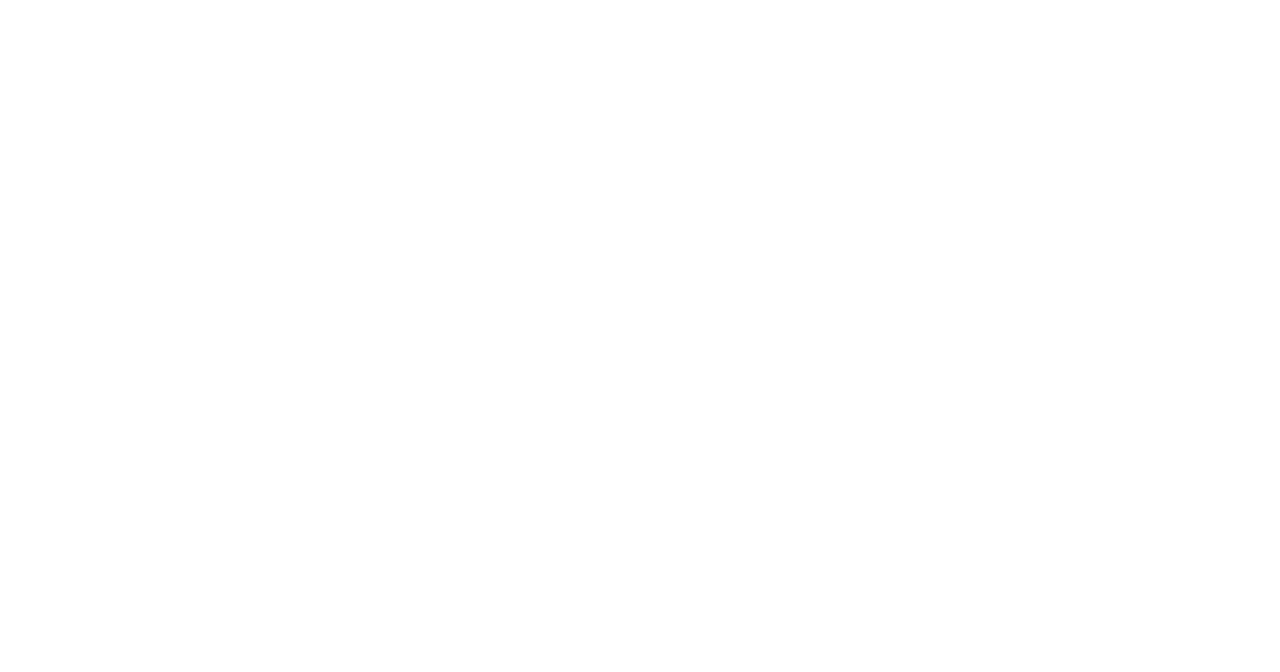
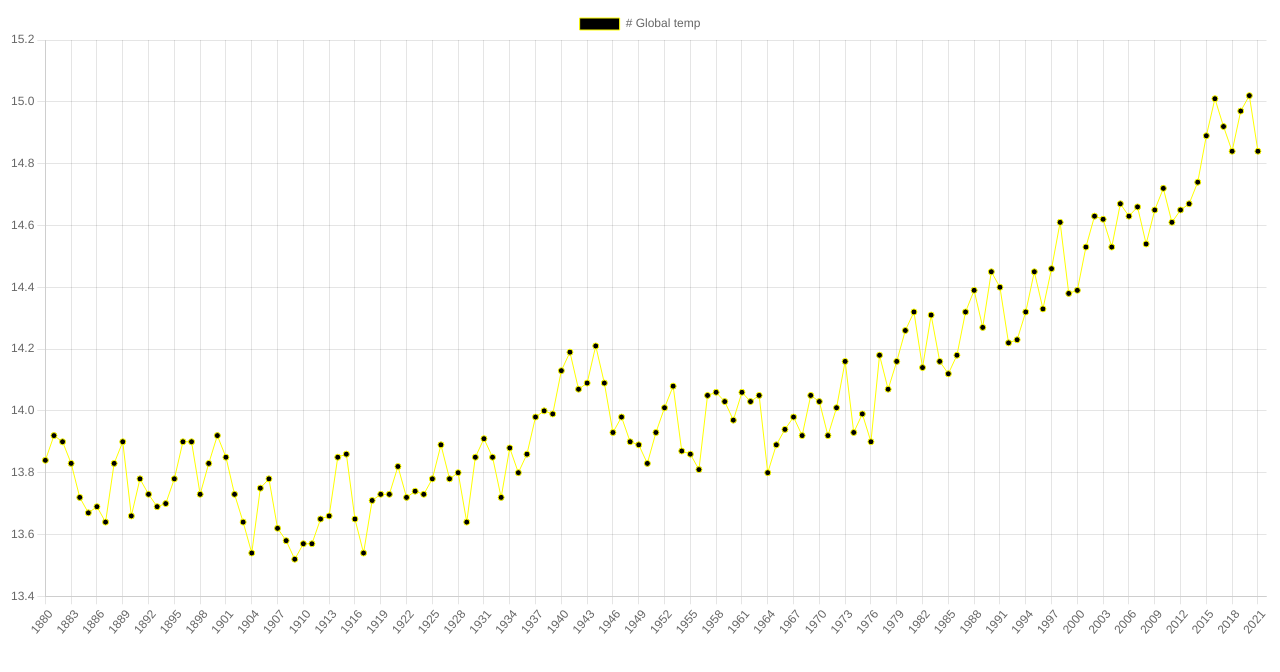
Before and after one commit to VitaliyDeveloper/global-temp-charts, a website: page index.html in a window 1280 px wide. Drawn offline with nearby package versions, Linux system fonts and the light colour scheme.

Commit message:
global temp chart

```diff
--- a/index.html
+++ b/index.html
@@ -7,6 +7,13 @@
     <title>Global temperature</title>
   </head>
   <body>
+    <canvas class="js-chart" </canvas>
+    <script
+      src="https://cdnjs.cloudflare.com/ajax/libs/Chart.js/3.9.1/chart.min.js"
+      integrity="sha512-ElRFoEQdI5Ht6kZvyzXhYG9NqjtkmlkfYk0wr6wHxU9JEHakS7UJZNeml5ALk+8IKlU6jDgMabC3vkumRokgJA=="
+      crossorigin="anonymous"
+      referrerpolicy="no-referrer"
+    ></script>
     <script src="./js/papaparse.min.js"></script>
     <script type="module" src="./js/index.js"></script>
   </body>
--- a/js/index.js
+++ b/js/index.js
@@ -4,12 +4,102 @@
 //   return response.text();
 // }
 
+const ctx = document.querySelector(".js-chart").getContext("2d");
+// console.log(ctx);
+const globalTemp = 14;
+
+fetchData()
+  .then(parseData)
+  .then(getLabelandData)
+  .then(({ years, temps }) => drawChart(years, temps));
+
 function fetchData() {
-  fetch("./ZonAnn.Ts+dSST.csv")
-    .then((response) => {
-      return response.text();
-    })
-    .then((data) => console.log(Papa.parse(data, { header: true }).data));
+  return fetch("./ZonAnn.Ts+dSST.csv").then((response) => {
+    return response.text();
+  });
 }
 
-fetchData();
+function parseData(data) {
+  return Papa.parse(data, { header: true }).data;
+}
+
+function getLabelandData(data) {
+  return data.reduce(
+    (acc, entry) => {
+      acc.years.push(entry.Year);
+      acc.temps.push(Number(entry.Glob) + globalTemp);
+      return acc;
+    },
+    { years: [], temps: [] }
+  );
+}
+
+function drawChart(labels, data) {
+  new Chart(ctx, {
+    type: "line",
+    data: {
+      labels: labels,
+      datasets: [
+        {
+          label: "# Global temp",
+          data: data,
+          backgroundColor: ["black"],
+          borderColor: ["yellow"],
+          borderWidth: 1,
+          fill: false,
+        },
+      ],
+    },
+    options: {
+      scales: {
+        y: {
+          beginAtZero: false,
+        },
+      },
+    },
+  });
+}
+
+// .then((data) => {
+// const parseData = Papa.parse(data, { header: true }).data;
+
+//       const mapperData = parseData.reduce(
+//         (acc, entry) => {
+//           acc.years.push(entry.Year);
+//           acc.temps.push(Number(entry.Glob) + globalTemp);
+//           return acc;
+//         },
+//         { years: [], temps: [] }
+//       );
+
+//       console.log(mapperData);
+
+//       //   const years = parseData.map((entry) => entry.Year);
+//       //   const temps = parseData.map((entry) => Number(entry.Glob) + globalTemp);
+//       //   console.log(years);
+//       //   console.log(temps);
+
+//       new Chart(ctx, {
+//         type: "line",
+//         data: {
+//           labels: mapperData.years,
+//           datasets: [
+//             {
+//               label: "# Global temp",
+//               data: mapperData.temps,
+//               backgroundColor: ["black"],
+//               borderColor: ["yellow"],
+//               borderWidth: 1,
+//               fill: false,
+//             },
+//           ],
+//         },
+//         options: {
+//           scales: {
+//             y: {
+//               beginAtZero: false,
+//             },
+//           },
+//         },
+//       });
+//     });
```
